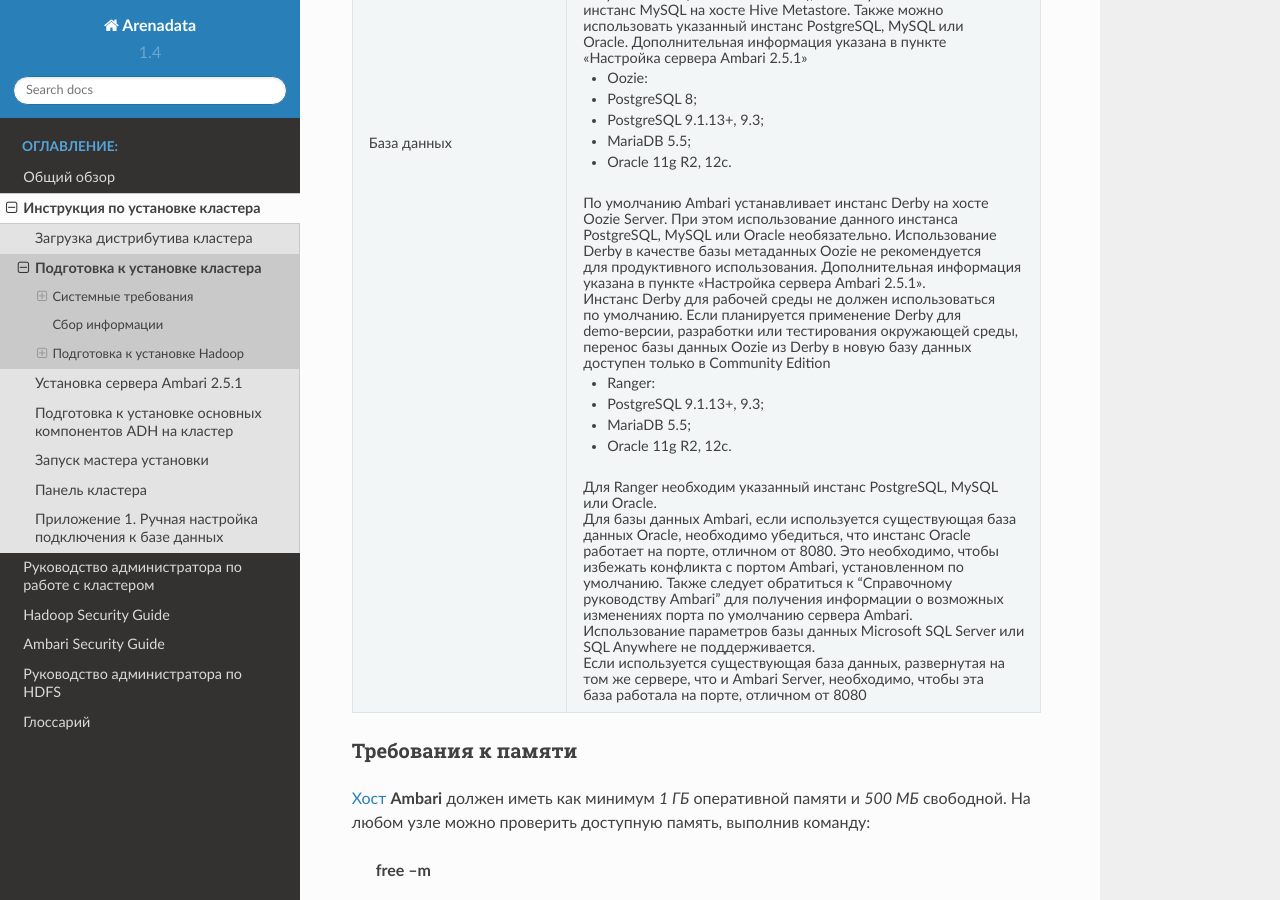
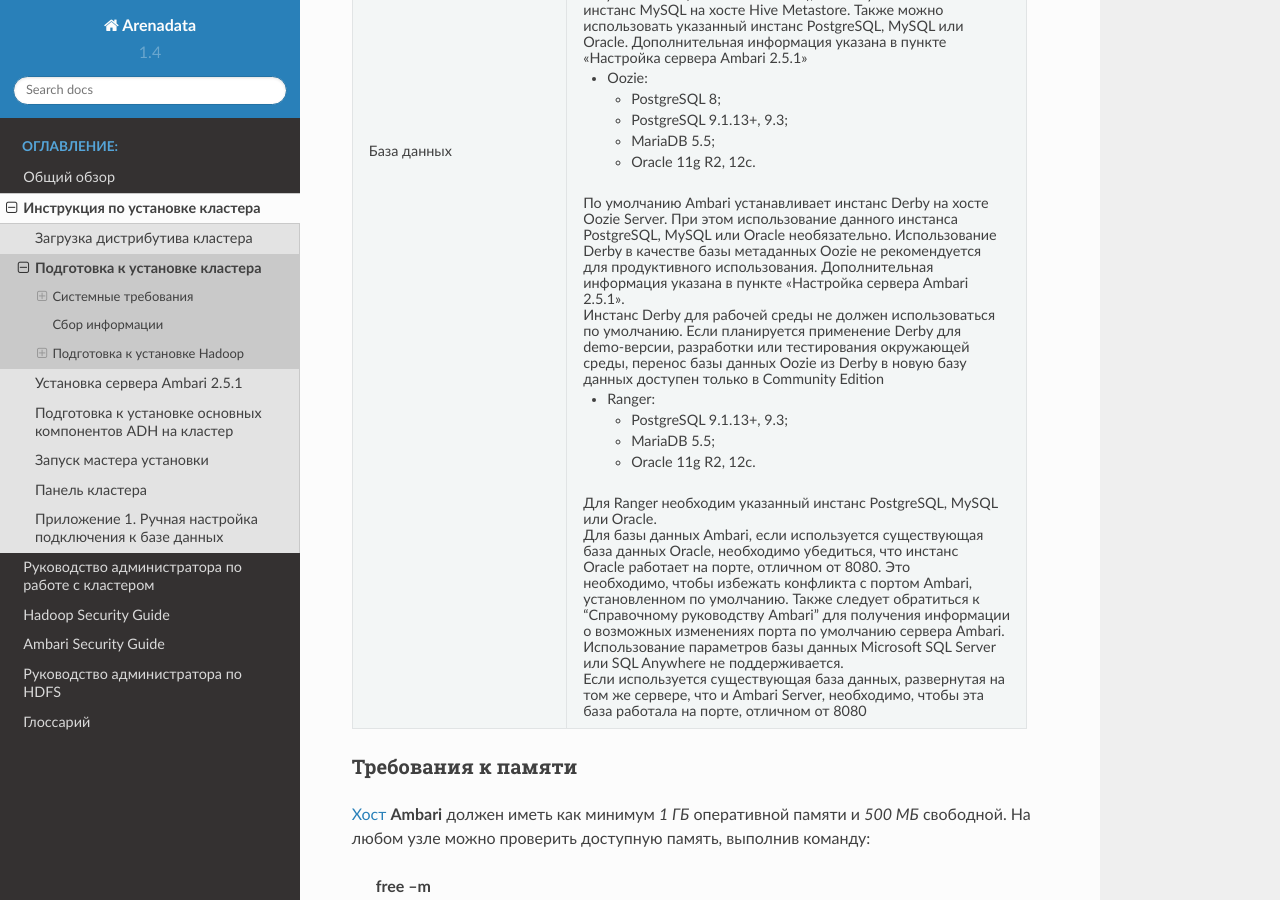
Before and after one commit to arenadata/docs_adps, a Sphinx documentation site: the page built from source/install/prepare.rst, in a window 1280 px wide and 900 px high, scrolled down 1899 px. Built offline with Sphinx 7.4.7 and the Read the Docs theme 2.0.0, drawn with Linux system fonts in a browser that asks for light colours; part of the change alters nothing that is shown; some of the changed text lies outside the part shown.

```diff
--- a/source/install/prepare.rst
+++ b/source/install/prepare.rst
@@ -57,7 +57,7 @@
         В случае возникновения проблем с недоступными базовыми |br|
         хранилищами ОС, необходимо обратиться к системному |br|
         администратору для обеспечения проксирования или |br|
-        зеркалирования этих дополнительных репозиториев
+        зеркалирования этих дополнительных репозиториев |br|
 
    * - Браузер
      -
@@ -74,8 +74,8 @@
        + Safari 5;
 
 
-       На платформе рекомендуется обновить браузер до последней, |br|
-       стабильной версии (кроме Internet Explorer 9.0)
+       На платформе рекомендуется обновить браузер до |br|
+       последней, стабильной версии (кроме Internet Explorer 9.0) |br|
 
    * - Программное обеспечение
      - На всех узлах кластера необходимо установить следующие |br|
@@ -96,7 +96,7 @@
 
 
        Во время установки необходимо выбрать JDK 1.8, поскольку |br|
-       ADH 1.4 несовместим с JDK 1.7
+       ADH 1.4 несовместим с JDK 1.7 |br|
 
    * - База данных
      - Ambari требует реляционную базу данных для хранения |br|
@@ -105,10 +105,11 @@
        требуется реляционная база данных
 
        + Ambari:
-       + PostgreSQL 8;
-       + PostgreSQL 9.1.13+, 9.3;
-       + MariaDB 5.5;
-       + Oracle 11g R2, 12c.
+
+         + PostgreSQL 8;
+         + PostgreSQL 9.1.13+, 9.3;
+         + MariaDB 5.5;
+         + Oracle 11g R2, 12c.
 
 
        По умолчанию Ambari устанавливает инстанс PostgreSQL на |br|
@@ -120,12 +121,10 @@
 
        + Hive:
 
-
-
-       + PostgreSQL 8;
-       + PostgreSQL 9.1.13+, 9.3;
-       + MariaDB 5.5;
-       + Oracle 11g R2, 12c.
+         + PostgreSQL 8;
+         + PostgreSQL 9.1.13+, 9.3;
+         + MariaDB 5.5;
+         + Oracle 11g R2, 12c.
 
 
        По умолчанию (на RHEL / CentOS), Ambari устанавливает |br|
@@ -137,54 +136,51 @@
 
        + Oozie:
 
-
-
-       + PostgreSQL 8;
-       + PostgreSQL 9.1.13+, 9.3;
-       + MariaDB 5.5;
-       + Oracle 11g R2, 12c.
+         + PostgreSQL 8;
+         + PostgreSQL 9.1.13+, 9.3;
+         + MariaDB 5.5;
+         + Oracle 11g R2, 12c.
 
 
        По умолчанию Ambari устанавливает инстанс Derby на хосте |br|
        Oozie Server. При этом использование данного инстанса |br|
        PostgreSQL, MySQL или Oracle необязательно. Использование |br|
        Derby в качестве базы метаданных Oozie не рекомендуется |br|
-       для продуктивного использования. Дополнительная информация |br|
-       указана в пункте «Настройка сервера Ambari 2.5.1».
+       для продуктивного использования. Дополнительная |br|
+       информация указана в пункте «Настройка сервера Ambari |br|
+       2.5.1».
 
        Инстанс Derby для рабочей среды не должен использоваться |br|
        по умолчанию. Если планируется применение Derby для |br|
-       demo-версии, разработки или тестирования окружающей среды, |br|
-       перенос базы данных Oozie из Derby в новую базу данных |br|
-       доступен только в Community Edition
+       demo-версии, разработки или тестирования окружающей  |br|
+       среды, перенос базы данных Oozie из Derby в новую базу  |br|
+       данных доступен только в Community Edition
 
 
        + Ranger:
 
-
-
-       + PostgreSQL 9.1.13+, 9.3;
-       + MariaDB 5.5;
-       + Oracle 11g R2, 12c.
+         + PostgreSQL 9.1.13+, 9.3;
+         + MariaDB 5.5;
+         + Oracle 11g R2, 12c.
 
 
        Для Ranger необходим указанный инстанс PostgreSQL, MySQL |br|
        или Oracle.
 
-       Для базы данных Ambari, если используется существующая база |br|
-       данных Oracle, необходимо убедиться, что инстанс Oracle |br|
-       работает на порте, отличном от 8080. Это необходимо, чтобы |br|
-       избежать конфликта с портом Ambari, установленном по |br|
-       умолчанию. Также следует обратиться к "Справочному |br|
-       руководству Ambari" для получения информации о возможных |br|
-       изменениях порта по умолчанию сервера Ambari.
+       Для базы данных Ambari, если используется существующая |br|
+       база данных Oracle, необходимо убедиться, что инстанс |br|
+       Oracle работает на порте, отличном от 8080. Это |br|
+       необходимо, чтобы избежать конфликта с портом Ambari, |br|
+       установленном по умолчанию. Также следует обратиться к |br|
+       "Справочному руководству Ambari" для получения информации |br|
+       о возможных изменениях порта по умолчанию сервера Ambari.
 
-       Использование параметров базы данных Microsoft SQL Server или |br|
-       SQL Anywhere не поддерживается.
+       Использование параметров базы данных Microsoft SQL Server |br|
+       или SQL Anywhere не поддерживается.
 
        Если используется существующая база данных, развернутая на |br|
        том же сервере, что и Ambari Server, необходимо, чтобы эта |br|
-       база работала на порте, отличном от 8080
+       база работала на порте, отличном от 8080 |br|
 
 
 
```
